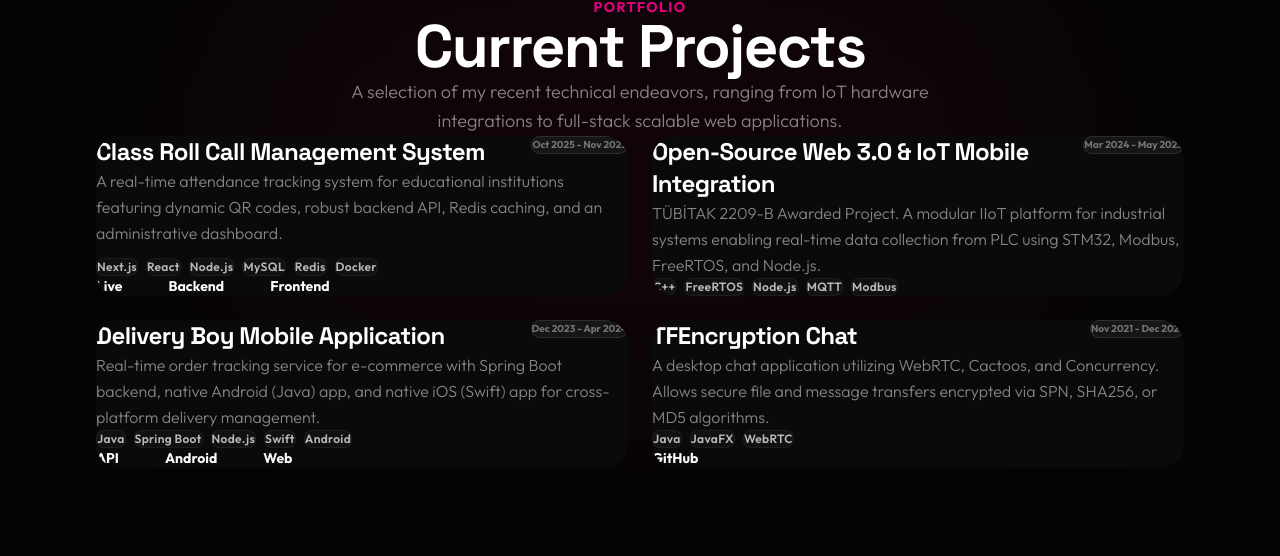
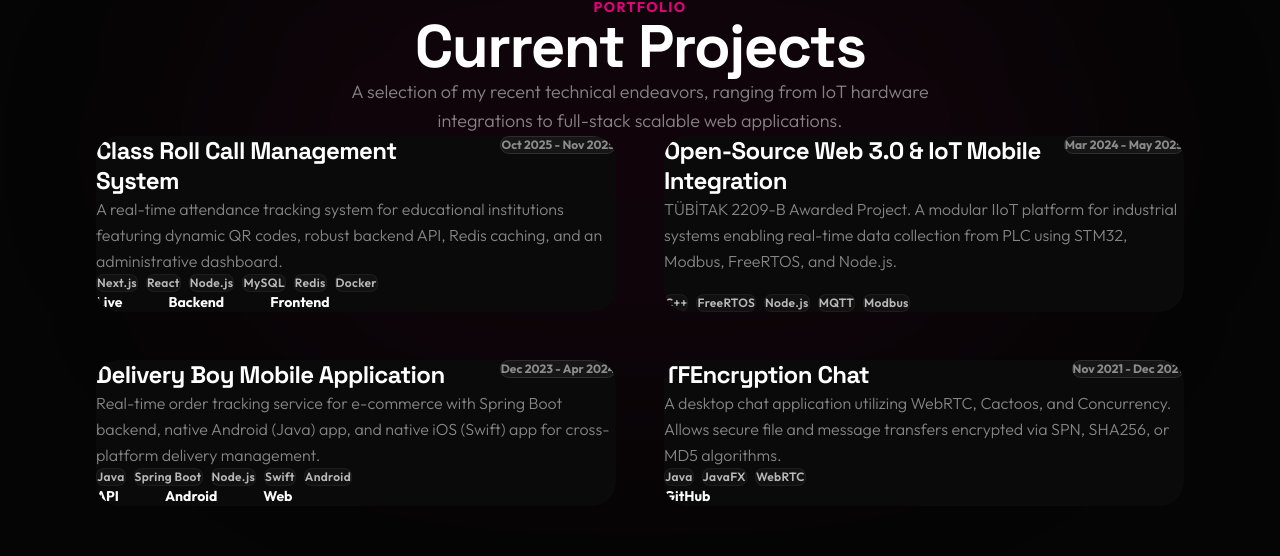
Before and after one commit to hidirektor/hidirektor-portfolio-v3, a Next.js app: page / in a window 1280 px wide. Shown: the part 1237-1793 px from the top of the page. Built offline with nearby package versions, Linux system fonts and the light colour scheme.

Commit message:
General UI Update

```diff
--- a/app/components/ProjectsSection.tsx
+++ b/app/components/ProjectsSection.tsx
@@ -62,37 +62,37 @@ export default function ProjectsSection() {
           </p>
         </div>
 
-        <div className="grid grid-cols-1 lg:grid-cols-2 gap-6">
+        <div className="grid grid-cols-1 lg:grid-cols-2 gap-8 md:gap-12">
           {projects.map((project, i) => (
             <div
               key={i}
-              className="group relative p-[1px] rounded-3xl overflow-hidden transition-all duration-500 hover:-translate-y-1"
+              className="group relative p-[1px] rounded-3xl overflow-hidden transition-all duration-500 hover:-translate-y-2"
             >
               {/* Animated border gradient */}
               <div className="absolute inset-0 bg-gradient-to-br from-white/10 to-transparent opacity-50 group-hover:from-[#E4007C]/50 group-hover:via-[#FBDD09]/50 group-hover:to-transparent transition-all duration-500 z-0"></div>
 
               {/* Card content */}
-              <div className="relative h-full bg-[#0a0a0a] rounded-3xl p-8 md:p-10 flex flex-col justify-between z-10">
+              <div className="relative h-full bg-[#0a0a0a] rounded-3xl p-8 lg:p-12 flex flex-col justify-between z-10">
 
                 {/* Radial glow effect on hover */}
                 <div className="absolute inset-0 bg-gradient-to-br from-white/[0.03] to-transparent opacity-0 group-hover:opacity-100 transition-opacity duration-500 pointer-events-none"></div>
 
                 <div className="relative z-20">
-                  <div className="flex flex-col md:flex-row md:justify-between md:items-start gap-4 mb-6">
-                    <h3 className="text-2xl font-bold tracking-tight text-white font-display group-hover:text-[#E4007C] transition-colors duration-300">
+                  <div className="flex flex-col xl:flex-row xl:justify-between xl:items-start gap-4 mb-8">
+                    <h3 className="text-xl md:text-2xl font-bold tracking-tight text-white font-display group-hover:text-[#E4007C] transition-colors duration-300 flex-1 pr-4 leading-tight">
                       {project.title}
                     </h3>
-                    <span className="inline-block px-3 py-1 rounded-full bg-white/5 border border-white/10 text-[10px] font-bold text-white/40 whitespace-nowrap">
+                    <span className="inline-flex items-center justify-center px-4 py-1.5 rounded-full bg-white/5 border border-white/10 text-[10px] md:text-xs font-bold text-white/50 whitespace-nowrap shrink-0">
                       {project.date}
                     </span>
                   </div>
 
-                  <p className="text-base text-white/50 mb-8 leading-relaxed font-light">
+                  <p className="text-base text-white/50 mb-10 leading-relaxed font-light">
                     {project.description}
                   </p>
                 </div>
 
-                <div className="relative z-20">
+                <div className="relative z-20 mt-auto">
                   <div className="flex flex-wrap gap-2 mb-8">
                     {project.tech.map((t) => (
                       <span
@@ -104,7 +104,7 @@ export default function ProjectsSection() {
                     ))}
                   </div>
 
-                  <div className="flex gap-6">
+                  <div className="flex flex-wrap gap-6 mt-auto">
                     {project.links.map((link) => (
                       <a
                         key={link.label}
```
